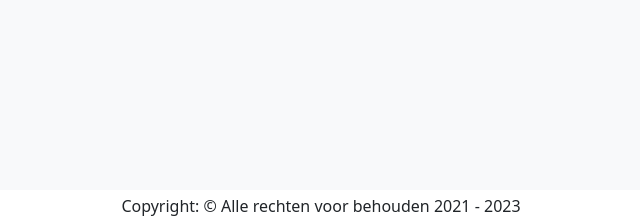
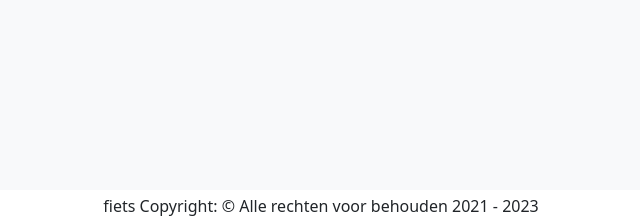
Before and after one commit to Twan043/Vakantie-Woningen, a PHP site: page / in a window 1280 px wide. Shown: the part 578-800 px from the top of the page, without its empty margins (319-959 px from the left). Run offline with PHP 8.4, Linux system fonts and the light colour scheme.

Commit message:
Mijn Commit

```diff
--- a/index.php
+++ b/index.php
@@ -8,6 +8,7 @@ include 'header.php';
 </body>
 <footer>
     <div class="bg-white pt-1 pb-1 mt-1 d-flex justify-content-center" style="text-align: center">
+        fiets
         Copyright: © Alle rechten voor behouden 2021 - <script>document.write(new Date().getFullYear())</script>
     </div>
 </footer>
```
